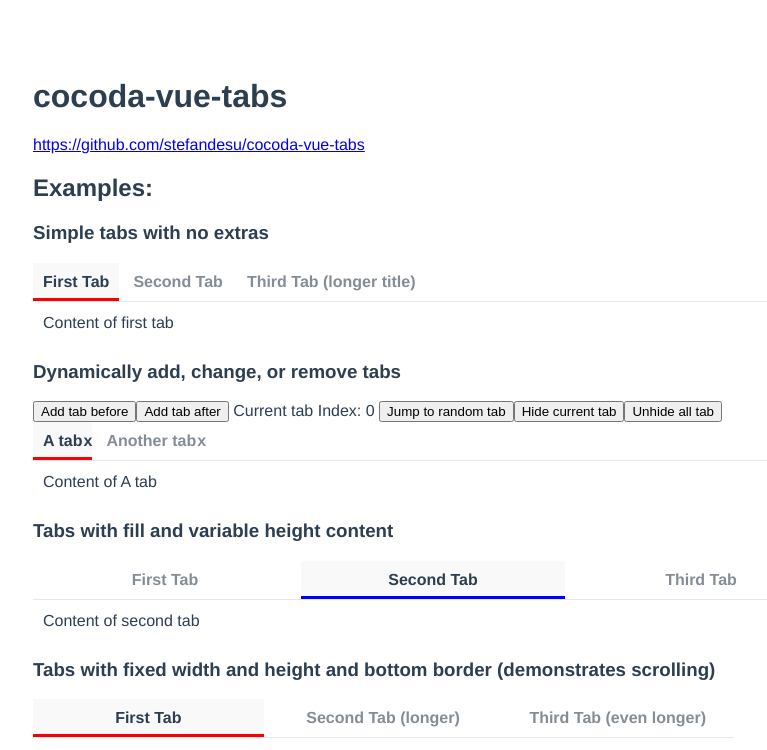
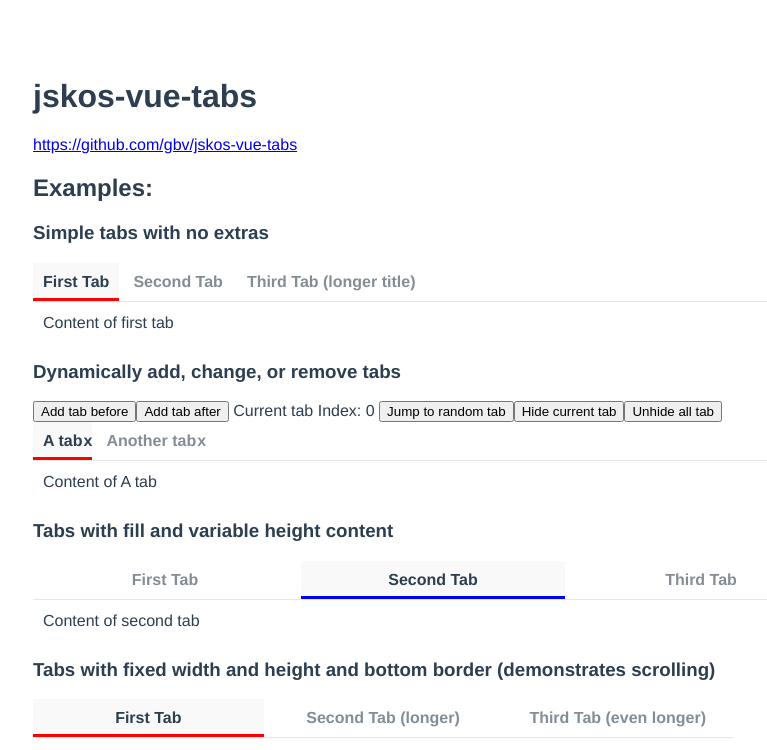
Before and after one commit to gbv/jskos-vue-tabs, a Vue app: page / in a window 1280 px wide. Shown: the top 750 px of the page, without its empty margins (207-974 px from the left). Built offline with nearby package versions, Linux system fonts and the light colour scheme.

Commit message:
Some cleanup and renaming

```diff
--- /dev/null
+++ b/jsconfig.json
@@ -0,0 +1,5 @@
+{
+  "include": [
+    "./src/**/*"
+  ]
+}
--- a/package.json
+++ b/package.json
@@ -52,7 +52,7 @@
     "vite": "^2.3.4",
     "yesno": "^0.3.1"
   },
-  "author": "Stefan Peters <stefandesu@exo.pm> (https://exo.pm)",
+  "author": "Stefan Peters <stefan.peters@gbv.de> (https://exo.pm)",
   "license": "MIT",
   "description": "A simple tabs library for Vue 3."
 }
--- a/src/App.vue
+++ b/src/App.vue
@@ -1,7 +1,7 @@
 <template>
   <div>
-    <h1>cocoda-vue-tabs</h1>
-    <a href="https://github.com/stefandesu/cocoda-vue-tabs">https://github.com/stefandesu/cocoda-vue-tabs</a>
+    <h1>jskos-vue-tabs</h1>
+    <a href="https://github.com/gbv/jskos-vue-tabs">https://github.com/gbv/jskos-vue-tabs</a>
     <h2>Examples:</h2>
     <h3>Simple tabs with no extras</h3>
     <example-01 />
--- a/src/components/Tab.vue
+++ b/src/components/Tab.vue
@@ -1,7 +1,7 @@
 <template>
   <div
     v-show="isActive"
-    class="cocoda-vue-tabs-content">
+    class="jskos-vue-tabs-content">
     <slot />
   </div>
 </template>
@@ -40,9 +40,6 @@ export default defineComponent({
       isActive: false,
     }
   },
-  computed: {
-
-  },
   mounted () {
     this.isActive = this.active
     this.$parent.registerTab(this)
@@ -56,17 +53,17 @@ export default defineComponent({
 <style scoped>
 
 /* Content classes */
-.cocoda-vue-tabs-content {
+.jskos-vue-tabs-content {
   flex: 1;
   overflow: scroll;
 }
-.cocoda-vue-tabs-sm .cocoda-vue-tabs-content {
+.jskos-vue-tabs-sm .jskos-vue-tabs-content {
   padding: 10px 8px 8px 8px;
 }
-.cocoda-vue-tabs-md .cocoda-vue-tabs-content {
+.jskos-vue-tabs-md .jskos-vue-tabs-content {
   padding: 13px 10px 10px 10px;
 }
-.cocoda-vue-tabs-lg .cocoda-vue-tabs-content {
+.jskos-vue-tabs-lg .jskos-vue-tabs-content {
   padding: 16px 15px 15px 15px;
 }
 
--- a/src/components/Tabs.vue
+++ b/src/components/Tabs.vue
@@ -2,16 +2,16 @@
   <div
     ref="root"
     :class="rootClasses">
-    <div class="cocoda-vue-tabs-header">
+    <div class="jskos-vue-tabs-header">
       <div
         v-for="(tab, index) in tabs"
         v-show="!hiddenTabs[index]"
-        :key="`cocoda-vue-tabs-${index}`"
-        class="cocoda-vue-tabs-header-item"
+        :key="`jskos-vue-tabs-${index}`"
+        class="jskos-vue-tabs-header-item"
         :class="{
-          'cocoda-vue-tabs-header-item-active': tab.isActive,
-          'cocoda-vue-tabs-header-item-inactive': !tab.isActive,
-          'cocoda-vue-tabs-header-item-fill': fill,
+          'jskos-vue-tabs-header-item-active': tab.isActive,
+          'jskos-vue-tabs-header-item-inactive': !tab.isActive,
+          'jskos-vue-tabs-header-item-fill': fill,
         }"
         :style="{
           'flex-basis': fill ? fillMinWidth : 'auto',
@@ -67,7 +67,7 @@ export default defineComponent({
     /**
      * If true, borders will be shown. Alternatively, you can provide a string that contains one or more of "top", "right", "bottom", "left" for partial borders.
      *
-     * Override the CSS class `cocoda-vue-tabs-border-{all|top|right|bottom|left}` to adjust borders.
+     * Override the CSS class `jskos-vue-tabs-border-{all|top|right|bottom|left}` to adjust borders.
      */
     borders: {
       type: [Boolean, String],
@@ -97,10 +97,10 @@ export default defineComponent({
       return "md"
     },
     rootClasses() {
-      let borderClassPrefix = "cocoda-vue-tabs-border-"
+      let borderClassPrefix = "jskos-vue-tabs-border-"
       let classes = {
-        "cocoda-vue-tabs": true,
-        [`cocoda-vue-tabs-${this._size}`]: true,
+        "jskos-vue-tabs": true,
+        [`jskos-vue-tabs-${this._size}`]: true,
       }
       if (this.borders === false) {
         return classes
@@ -133,9 +133,6 @@ export default defineComponent({
     hiddenTabs() {
       this.activateTab(this.activeTabIndex)
     },
-  },
-  mounted () {
-
   },
   methods: {
     registerTab(tab) {
@@ -186,30 +183,30 @@ export default defineComponent({
 </script>
 
 <style scoped>
-.cocoda-vue-tabs {
+.jskos-vue-tabs {
   display: flex;
   flex-direction: column;
 }
 
-.cocoda-vue-tabs-border-all {
+.jskos-vue-tabs-border-all {
   border: 1px solid rgba(132,141,149,0.2);
   border-radius: 8px;
 }
-.cocoda-vue-tabs-border-top {
+.jskos-vue-tabs-border-top {
   border-top: 1px solid rgba(132,141,149,0.2);
 }
-.cocoda-vue-tabs-border-right {
+.jskos-vue-tabs-border-right {
   border-right: 1px solid rgba(132,141,149,0.2);
 }
-.cocoda-vue-tabs-border-bottom {
+.jskos-vue-tabs-border-bottom {
   border-bottom: 1px solid rgba(132,141,149,0.2);
 }
-.cocoda-vue-tabs-border-left {
+.jskos-vue-tabs-border-left {
   border-left: 1px solid rgba(132,141,149,0.2);
 }
 
 /* Fixed header classes */
-.cocoda-vue-tabs-header {
+.jskos-vue-tabs-header {
   flex: none;
   display: flex;
   flex-wrap: wrap;
@@ -219,39 +216,39 @@ export default defineComponent({
   border-bottom: 1px solid rgba(132,141,149,0.2);
   margin-bottom: -1px;
 }
-.cocoda-vue-tabs-header-item {
+.jskos-vue-tabs-header-item {
   box-sizing: content-box;
   position: relative;
   margin: 0 2px;
   border-top: 3px solid transparent;
   font-weight: bold;
 }
-.cocoda-vue-tabs-header-item:first-child {
+.jskos-vue-tabs-header-item:first-child {
   margin-left: 0;
 }
-.cocoda-vue-tabs-header-item:last-child {
+.jskos-vue-tabs-header-item:last-child {
   margin-right: 0;
 }
-.cocoda-vue-tabs-header-item:hover {
+.jskos-vue-tabs-header-item:hover {
   cursor: pointer;
 }
 
 /* Flexible header classes */
-.cocoda-vue-tabs-header-item-inactive {
+.jskos-vue-tabs-header-item-inactive {
   color: #848d95;
 }
-.cocoda-vue-tabs-header-item-inactive:hover {
+.jskos-vue-tabs-header-item-inactive:hover {
   background-color: rgba(132,141,149,0.05);
 }
-.cocoda-vue-tabs-header-item-active {
+.jskos-vue-tabs-header-item-active {
   background-color: rgba(132,141,149,0.05);
 }
-.cocoda-vue-tabs-header-item-active:hover {
+.jskos-vue-tabs-header-item-active:hover {
   cursor: auto;
 }
 
 /* Classes activated by options */
-.cocoda-vue-tabs-header-item-fill {
+.jskos-vue-tabs-header-item-fill {
   flex-grow: 1;
   flex-shrink: 1;
   text-align: center;
@@ -259,46 +256,46 @@ export default defineComponent({
   overflow: hidden;
   text-overflow: ellipsis;
 }
-.cocoda-vue-tabs-sm {
+.jskos-vue-tabs-sm {
   font-size: 0.85rem;
 }
-.cocoda-vue-tabs-md {
+.jskos-vue-tabs-md {
   font-size: 1rem;
 }
-.cocoda-vue-tabs-lg {
+.jskos-vue-tabs-lg {
   font-size: 1.2rem;
 }
-.cocoda-vue-tabs-sm .cocoda-vue-tabs-header-item {
+.jskos-vue-tabs-sm .jskos-vue-tabs-header-item {
   height: 24px;
   line-height: 24px;
   padding: 0 8px;
 }
-.cocoda-vue-tabs-md .cocoda-vue-tabs-header-item {
+.jskos-vue-tabs-md .jskos-vue-tabs-header-item {
   height: 32px;
   line-height: 32px;
   padding: 0 10px;
 }
-.cocoda-vue-tabs-lg .cocoda-vue-tabs-header-item {
+.jskos-vue-tabs-lg .jskos-vue-tabs-header-item {
   height: 48px;
   line-height: 48px;
   padding: 0 15px;
 }
-.cocoda-vue-tabs-sm .cocoda-vue-tabs-header-item-inactive {
+.jskos-vue-tabs-sm .jskos-vue-tabs-header-item-inactive {
   padding-bottom: 2px;
 }
-.cocoda-vue-tabs-md .cocoda-vue-tabs-header-item-inactive {
+.jskos-vue-tabs-md .jskos-vue-tabs-header-item-inactive {
   padding-bottom: 3px;
 }
-.cocoda-vue-tabs-lg .cocoda-vue-tabs-header-item-inactive {
+.jskos-vue-tabs-lg .jskos-vue-tabs-header-item-inactive {
   padding-bottom: 5px;
 }
-.cocoda-vue-tabs-sm .cocoda-vue-tabs-header-item-active {
+.jskos-vue-tabs-sm .jskos-vue-tabs-header-item-active {
   border-bottom: 2px solid transparent;
 }
-.cocoda-vue-tabs-md .cocoda-vue-tabs-header-item-active {
+.jskos-vue-tabs-md .jskos-vue-tabs-header-item-active {
   border-bottom: 3px solid transparent;
 }
-.cocoda-vue-tabs-lg .cocoda-vue-tabs-header-item-active {
+.jskos-vue-tabs-lg .jskos-vue-tabs-header-item-active {
   border-bottom: 5px solid transparent;
 }
 </style>
```
